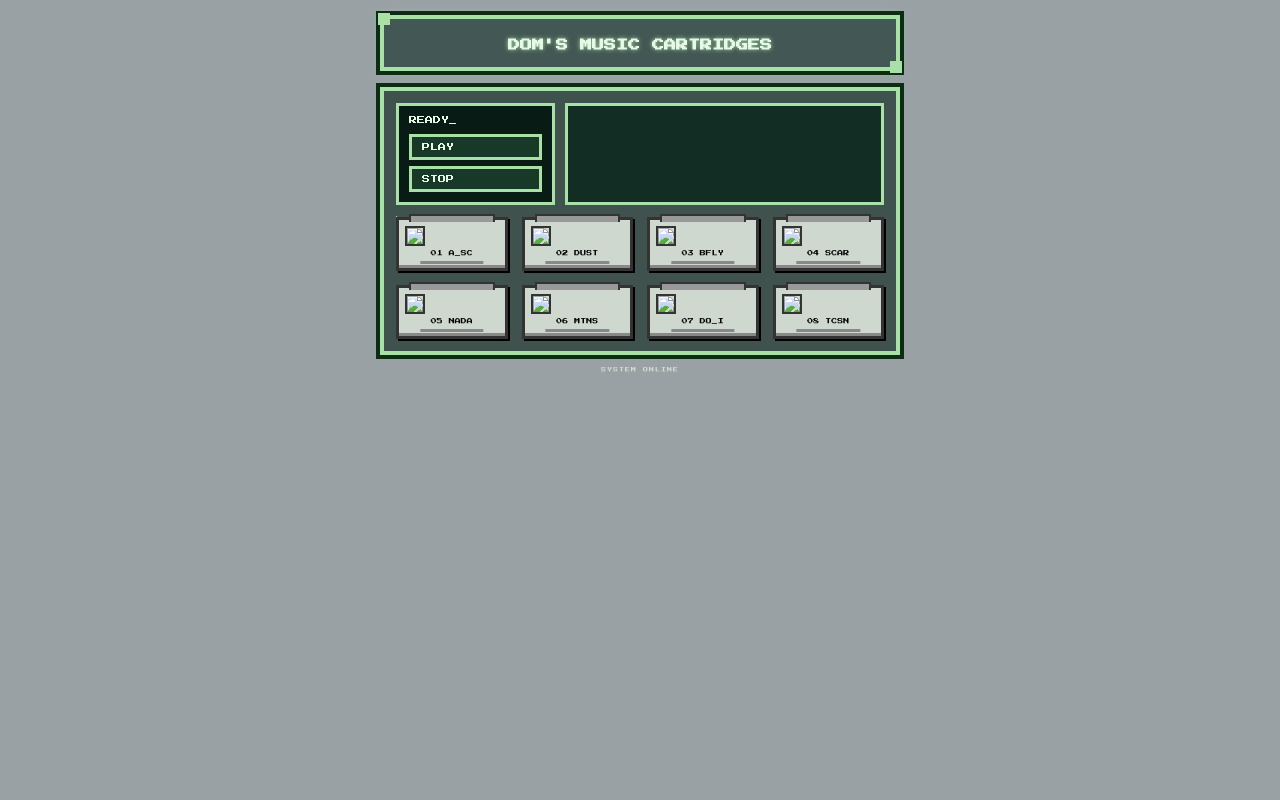
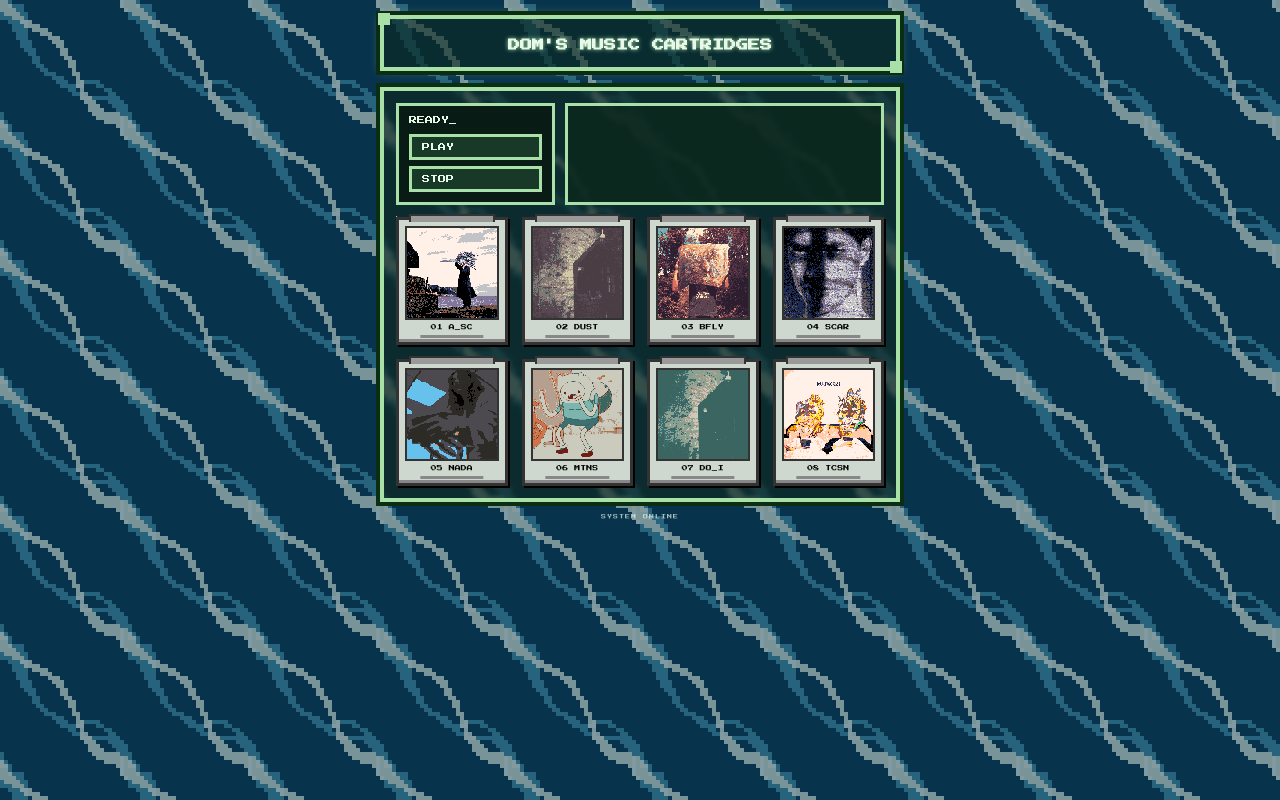
Before and after one commit to dshaw796/doms-website, a plain HTML site: page prod-demos.html in a window 1280 px wide. Drawn offline with Linux system fonts and the light colour scheme.

Commit message:
change addresses

```diff
--- a/prod-demos.html
+++ b/prod-demos.html
@@ -8,7 +8,7 @@
 
 <style>
 * { box-sizing: border-box; }
-body {margin:0;font-family:'Press Start 2P', monospace;color:#e8f8e8;background:url('images/WaterTileOcean.gif');background-size:128px 128px;image-rendering:pixelated;}
+body {margin:0;font-family:'Press Start 2P', monospace;color:#e8f8e8;background:url('assets/images/WaterTileOcean.gif');background-size:128px 128px;image-rendering:pixelated;}
 .overlay {background: rgba(0,20,30,0.4);min-height:100vh;padding:15px;}
 .container {max-width:520px;margin:0 auto;}
 
@@ -180,14 +180,14 @@ h1 {font-size:12px;margin:0;display:inline-block;text-shadow:0 0 4px #a8e0a8;}
 
 <script>
 const albums=[
-{title:"01 A_SC",audio:"audio/asco.mp3",info:"SONG: A. SCOTT\nARTIST: WATERLOG\nCREDITS: PRODUCTION, PERFORMING, SONGWRITING",art:"images/asco.png"},
-{title:"02 DUST",audio:"audio/dust.mp3",info:"SONG: DUST\nARTIST: CADMIUM RED\nCREDITS: CO-PRODUCTION, PERFORMING, ARRANGING",art:"images/dust.png"},
-{title:"03 BFLY",audio:"audio/bfly.mp3",info:"SONG: BUTTERFLY EYES\nARTIST: WATERLOG\nCREDITS: PRODUCER, ARTIST, SONGWRITER",art:"images/bfly.png"},
-{title:"04 SCAR",audio:null,spotify:"https://open.spotify.com/embed/track/4lC6jD3ZpjTSVJ0GuV7qv0",info:"SONG: SCAR\nARTIST: ELI CARVAJAL\nCREDITS: MIXING",art:"images/scar.png"},
-{title:"05 NADA",audio:null,spotify:"https://open.spotify.com/embed/track/6QfHU8sGMN1wYrzUqrljAt",info:"SONG: NADA, NADA, NADA\nARTIST: BERNARDO\nCREDITS: MIXING",art:"images/nada.png"},
-{title:"06 MTNS",audio:"audio/mtns.mp3",info:"SONG: MERTENS\nARTIST: WATERLOG\nCREDITS: PRODUCTION, PERFORMING, SONGWRITING",art:"images/mtns.png"},
-{title:"07 DO_I",audio:"audio/dooi.mp3",info:"SONG: DO I\nARTIST: CADMIUM RED\nCREDITS: CO-PRODUCTION, PERFORMING, ARRANGING",art:"images/dooi.png"},
-{title:"08 TCSN",audio:"audio/tcsn.mp3",info:"SONG: TOUCHSCREEN\nARTIST: WATERLOG\nCREDITS: PRODUCTION, PERFORMING, SONGWRITING",art:"images/tcsn.png"}
+{title:"01 A_SC",audio:"assets/audio/asco.mp3",info:"SONG: A. SCOTT\nARTIST: WATERLOG\nCREDITS: PRODUCTION, PERFORMING, SONGWRITING",art:"assets/images/asco.png"},
+{title:"02 DUST",audio:"assets/audio/dust.mp3",info:"SONG: DUST\nARTIST: CADMIUM RED\nCREDITS: CO-PRODUCTION, PERFORMING, ARRANGING",art:"assets/images/dust.png"},
+{title:"03 BFLY",audio:"assets/audio/bfly.mp3",info:"SONG: BUTTERFLY EYES\nARTIST: WATERLOG\nCREDITS: PRODUCER, ARTIST, SONGWRITER",art:"assets/images/bfly.png"},
+{title:"04 SCAR",audio:null,spotify:"https://open.spotify.com/embed/track/4lC6jD3ZpjTSVJ0GuV7qv0",info:"SONG: SCAR\nARTIST: ELI CARVAJAL\nCREDITS: MIXING",art:"assets/images/scar.png"},
+{title:"05 NADA",audio:null,spotify:"https://open.spotify.com/embed/track/6QfHU8sGMN1wYrzUqrljAt",info:"SONG: NADA, NADA, NADA\nARTIST: BERNARDO\nCREDITS: MIXING",art:"assets/images/nada.png"},
+{title:"06 MTNS",audio:"assets/audio/mtns.mp3",info:"SONG: MERTENS\nARTIST: WATERLOG\nCREDITS: PRODUCTION, PERFORMING, SONGWRITING",art:"assets/images/mtns.png"},
+{title:"07 DO_I",audio:"assets/audio/dooi.mp3",info:"SONG: DO I\nARTIST: CADMIUM RED\nCREDITS: CO-PRODUCTION, PERFORMING, ARRANGING",art:"assets/images/dooi.png"},
+{title:"08 TCSN",audio:"assets/audio/tcsn.mp3",info:"SONG: TOUCHSCREEN\nARTIST: WATERLOG\nCREDITS: PRODUCTION, PERFORMING, SONGWRITING",art:"assets/images/tcsn.png"}
 ];
 
 // Pre-load all local audio files into Audio objects up front
@@ -204,9 +204,9 @@ albums.forEach(album => {
 // Also preload the UI sound effects
 let clickSound, whirrSound;
 try {
-  clickSound = new Audio('audio/click.mp3');
+  clickSound = new Audio('assets/audio/click.mp3');
   clickSound.preload = "auto";
-  whirrSound = new Audio('audio/whirr.mp3');
+  whirrSound = new Audio('assets/audio/whirr.mp3');
   whirrSound.preload = "auto";
 } catch(e) {
   clickSound = { play:()=>{}, currentTime:0 };
```
